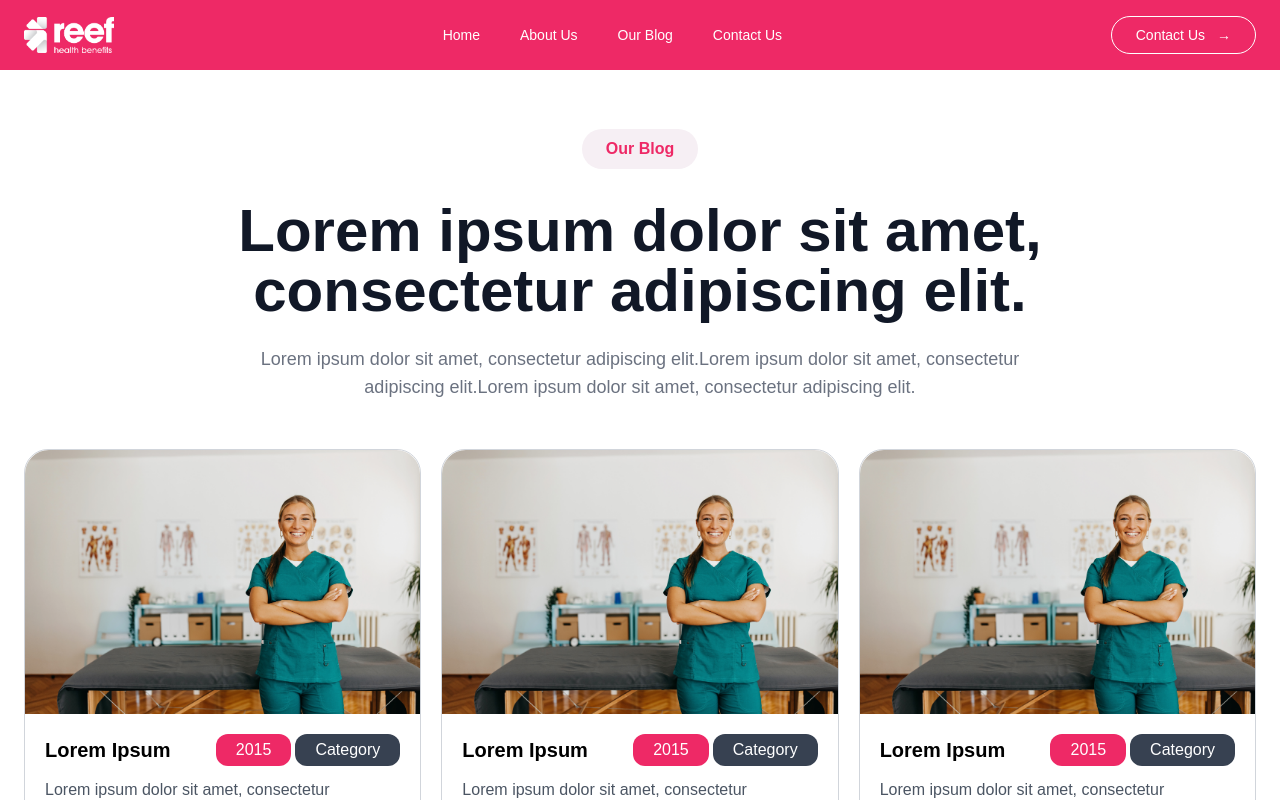
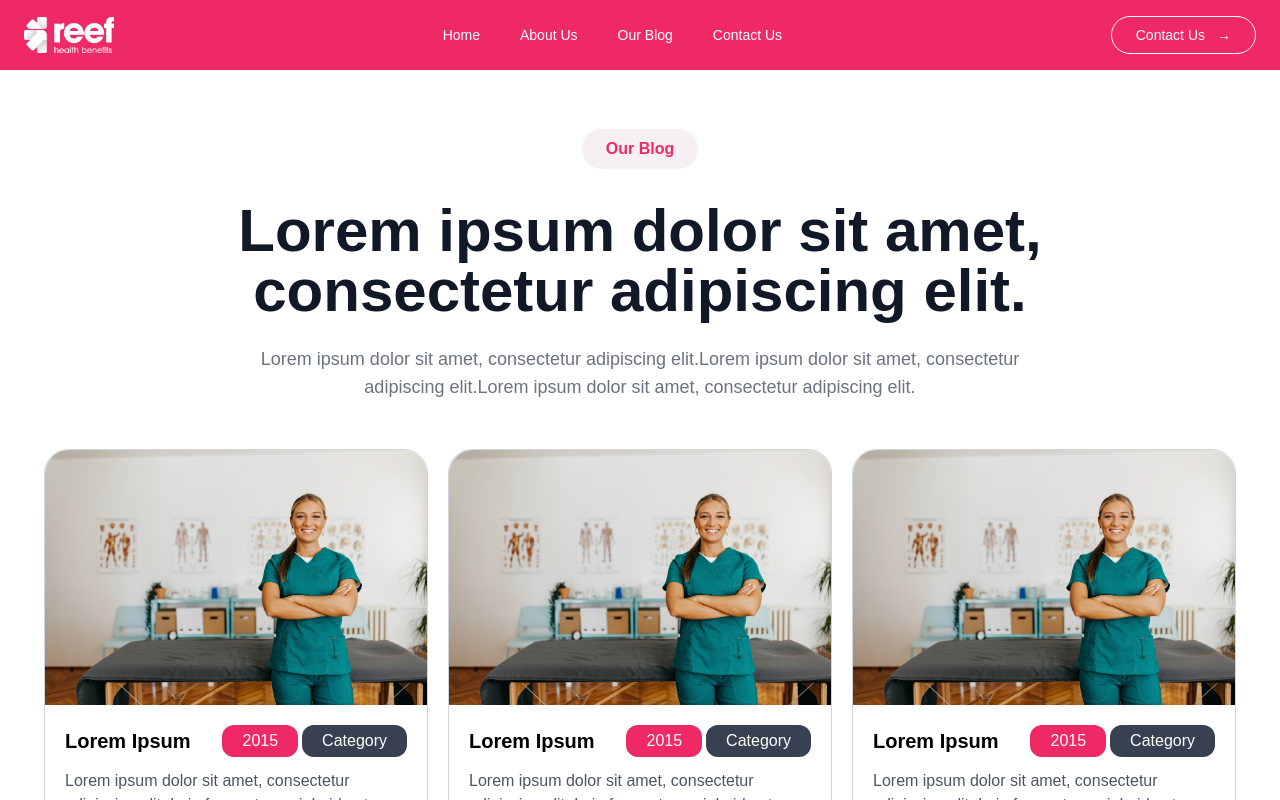
Before and after one commit to dieg0espx/ReefHealth, a Next.js app: page /blog in a window 1280 px wide. Shown: the top 800 px of the page. Built offline with nearby package versions, Linux system fonts and the light colour scheme.

Commit message:
Added Padding X

```diff
--- a/pages/about.js
+++ b/pages/about.js
@@ -8,7 +8,7 @@
 
 function about() {
   return (
-    <div className='max-w-[1500px] mx-auto'>
+    <div className='max-w-[1500px] mx-auto px-5'>
         <Hero2 />
         <OurTeam />
         <WhyWeTheBest />
--- a/pages/blog.js
+++ b/pages/blog.js
@@ -3,7 +3,7 @@
 
 function blog() {
   return (
-    <div className='max-w-[1500px] mx-auto'>
+    <div className='max-w-[1500px] mx-auto px-5'>
         <section className="py-12 sm:py-14 md:py-16 px-4 sm:px-6 bg-white">
             <div className="mx-auto text-center">
                 <span className="inline-block bg-light-pink text-main-pink px-4 sm:px-6 py-2 rounded-full font-semibold mb-6 sm:mb-8 text-sm sm:text-base">Our Blog</span>
--- a/pages/contact.js
+++ b/pages/contact.js
@@ -4,7 +4,7 @@
 
 function contact() {
   return (
-    <div className='max-w-[1500px] mx-auto'>
+    <div className='max-w-[1500px] mx-auto px-5'>
         <ContactForm/>
         <FAQ />
     </div>
```
